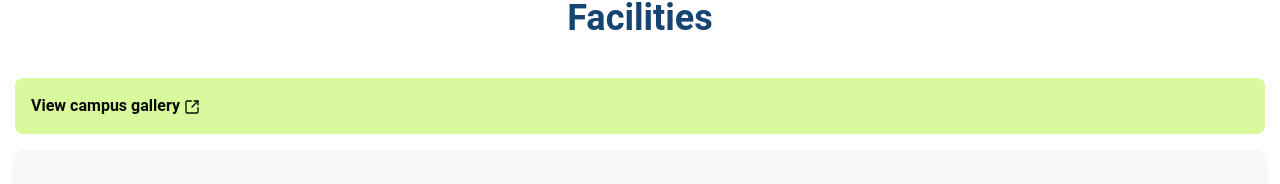
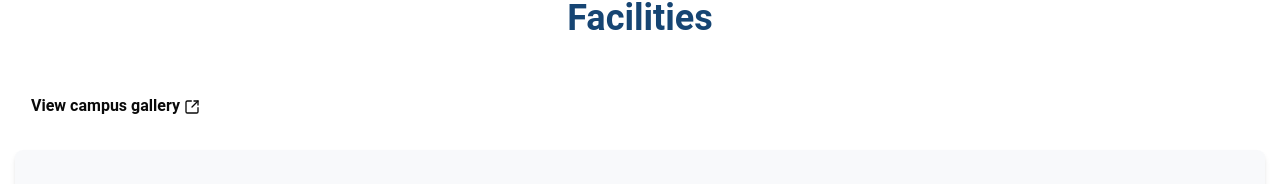
Before and after one commit to Velocity-IIITDWD/iiitdwd.ac.in, a Next.js app: page /facilities in a window 1280 px wide. Shown: the part 154-338 px from the top of the page. Built offline with nearby package versions, Linux system fonts and the light colour scheme; grey boxes are pictures that could not be loaded.

Commit message:
update campus gallery buttom

```diff
--- a/app/(campus)/facilities/page.tsx
+++ b/app/(campus)/facilities/page.tsx
@@ -20,7 +20,7 @@ const FacilitiesPage: React.FC = () => {
           href='https://photos.google.com/share/AF1QipPwwF4BjZ6IN1azpa3nBexu61-zCbL7FOqZk17_Oiz6291agIkh3E1M1HA4tPWcWg?pli=1&key=SExlNTExczRZamZjUFdTRzdPa2JWVnBfVjg2YUtR'
           target='_blank'
         >
-          <div className='w-full bg-lime-200 rounded-lg p-4 font-bold'>
+          <div className='w-fit rounded-lg p-4 font-bold'>
             View campus gallery <SquareArrowOutUpRightIcon className='inline' size='1rem' />
           </div>
         </Link>
```
